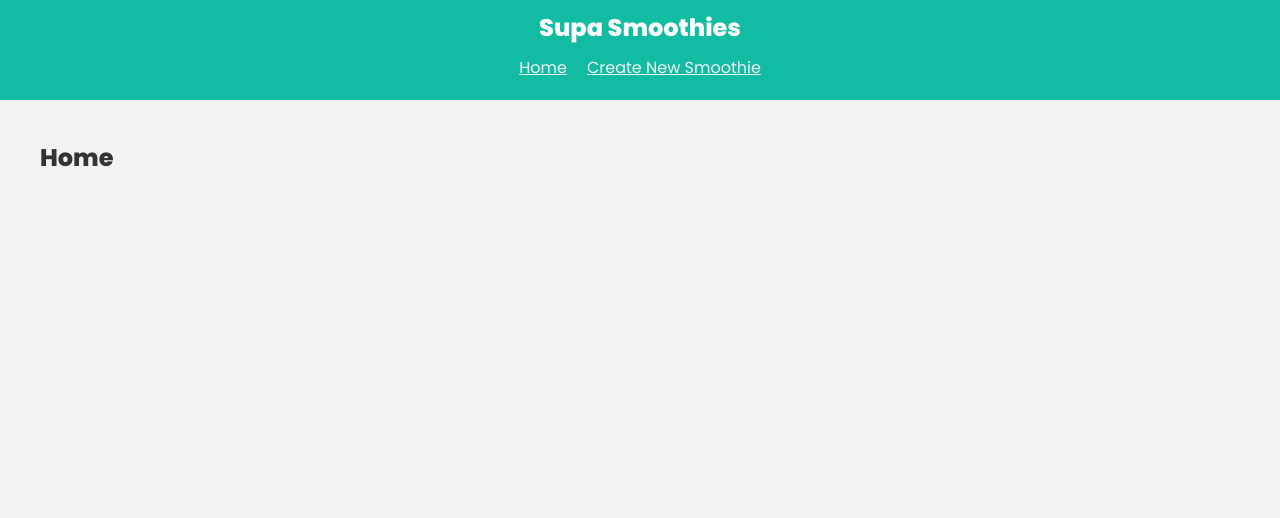
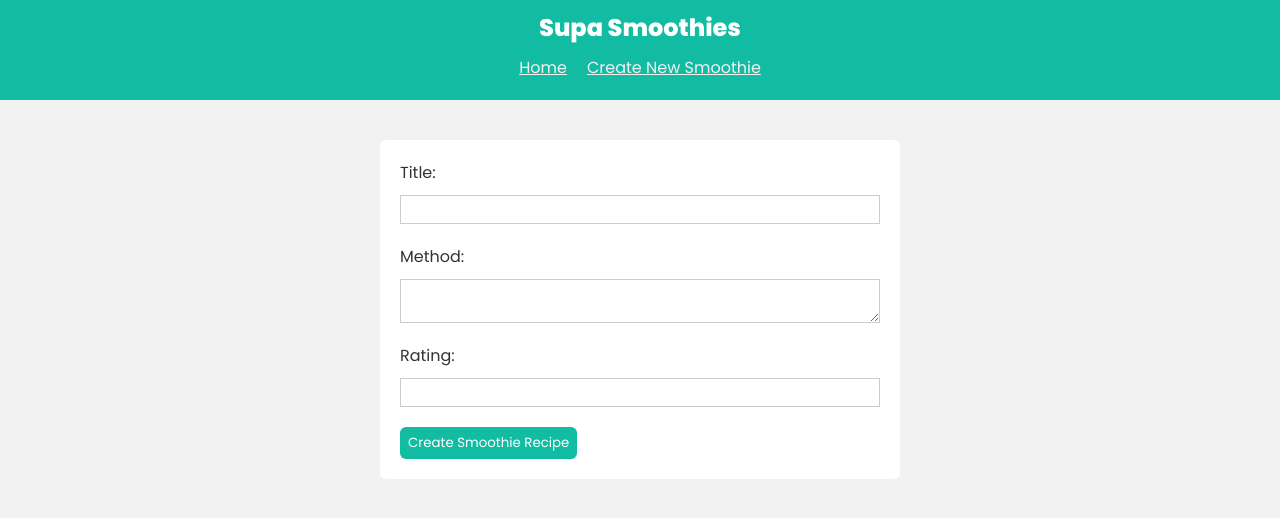
Before and after one commit to truongprohk2502/supa-smoothies, a React (Vite) app: page /create in a window 1280 px wide. Shown: the top 518 px of the page. Built offline with nearby package versions, Linux system fonts and the light colour scheme.

Commit message:
Add new record feature

```diff
--- a/src/config/supabaseClient.ts
+++ b/src/config/supabaseClient.ts
@@ -1,10 +1,13 @@
 import { createClient } from "@supabase/supabase-js";
 
-export interface ISmoothie {
-  id: number;
+export interface IModifySmoothie {
   title: string;
   method: string;
   rating: number;
+}
+
+export interface ISmoothie extends IModifySmoothie {
+  id: number;
 }
 
 interface IDatabase {
@@ -12,8 +15,8 @@ interface IDatabase {
     Tables: {
       smoothies: {
         Row: ISmoothie;
-        Insert: {};
-        Update: {};
+        Insert: IModifySmoothie;
+        Update: IModifySmoothie;
       };
     };
   };
--- a/src/index.css
+++ b/src/index.css
@@ -63,3 +63,30 @@ nav h1 {
   line-height: 0px;
   text-align: center;
 }
+
+/* forms */
+form {
+  background: #fff;
+  padding: 20px;
+  max-width: 480px;
+  margin: 0 auto;
+  border-radius: 6px;
+}
+form input,
+form textarea {
+  display: block;
+  width: 100%;
+  padding: 6px;
+  box-sizing: border-box;
+  border: 1px solid #ccc;
+  margin: 10px 0 20px 0;
+}
+form button {
+  background: var(--primary);
+  color: #fff;
+  border: 0;
+  border-radius: 6px;
+  padding: 6px 8px;
+  font-family: "Poppins";
+  cursor: pointer;
+}
--- a/src/pages/Create.tsx
+++ b/src/pages/Create.tsx
@@ -1,9 +1,66 @@
-import { FC } from "react";
+import { FC, FormEvent, useState } from "react";
+import { useNavigate } from "react-router-dom";
+import supabase from "../config/supabaseClient";
 
 const Home: FC = () => {
+  const [title, setTitle] = useState<string>("");
+  const [method, setMethod] = useState<string>("");
+  const [rating, setRating] = useState<string>("");
+  const [formError, setFormError] = useState<string>("");
+
+  const navigate = useNavigate();
+
+  const handleSubmit = async (e: FormEvent<HTMLFormElement>) => {
+    e.preventDefault();
+
+    if (!title || !method || !rating) {
+      setFormError("Please fill in all the fields correctly.");
+      return;
+    }
+
+    const { error } = await supabase
+      .from("smoothies")
+      .insert([{ title, method, rating }]);
+
+    if (error) {
+      console.error(error);
+      setFormError("Please fill in all the fields correctly.");
+    } else {
+      setFormError("");
+      navigate("/");
+    }
+  };
+
   return (
-    <div className="page home">
-      <h2>Home</h2>
+    <div className="page create">
+      <form onSubmit={handleSubmit}>
+        <label htmlFor="title">Title:</label>
+        <input
+          type="text"
+          id="title"
+          value={title}
+          onChange={(e) => setTitle(e.target.value)}
+        />
+
+        <label htmlFor="method">Method:</label>
+        <textarea
+          id="method"
+          value={method}
+          onChange={(e) => setMethod(e.target.value)}
+        />
+
+        <label htmlFor="rating">Rating:</label>
+        <input
+          type="number"
+          id="rating"
+          value={rating}
+          onChange={(e) => setRating(e.target.value)}
+        />
+
+        <button type="submit">Create Smoothie Recipe</button>
+
+        {formError && <p className="error">{formError}</p>}
+      </form>
     </div>
   );
 };
--- a/src/pages/Home.tsx
+++ b/src/pages/Home.tsx
@@ -11,6 +11,7 @@ const Home: FC = () => {
       const { data, error } = await supabase.from("smoothies").select();
 
       if (error) {
+        console.error(error);
         setFetchError("Could not fetch the smoothies");
         setSmoothies([]);
       }
```
